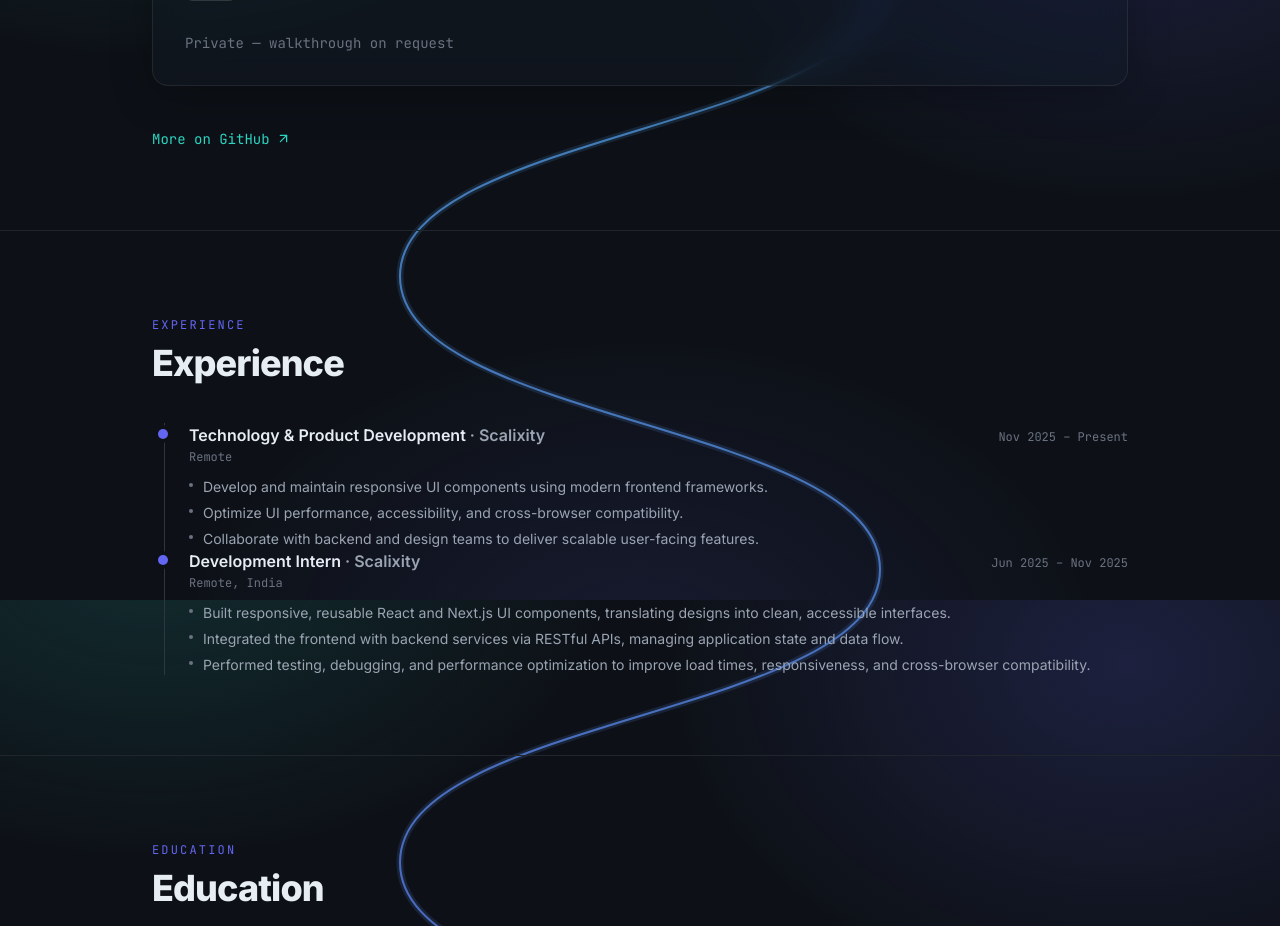
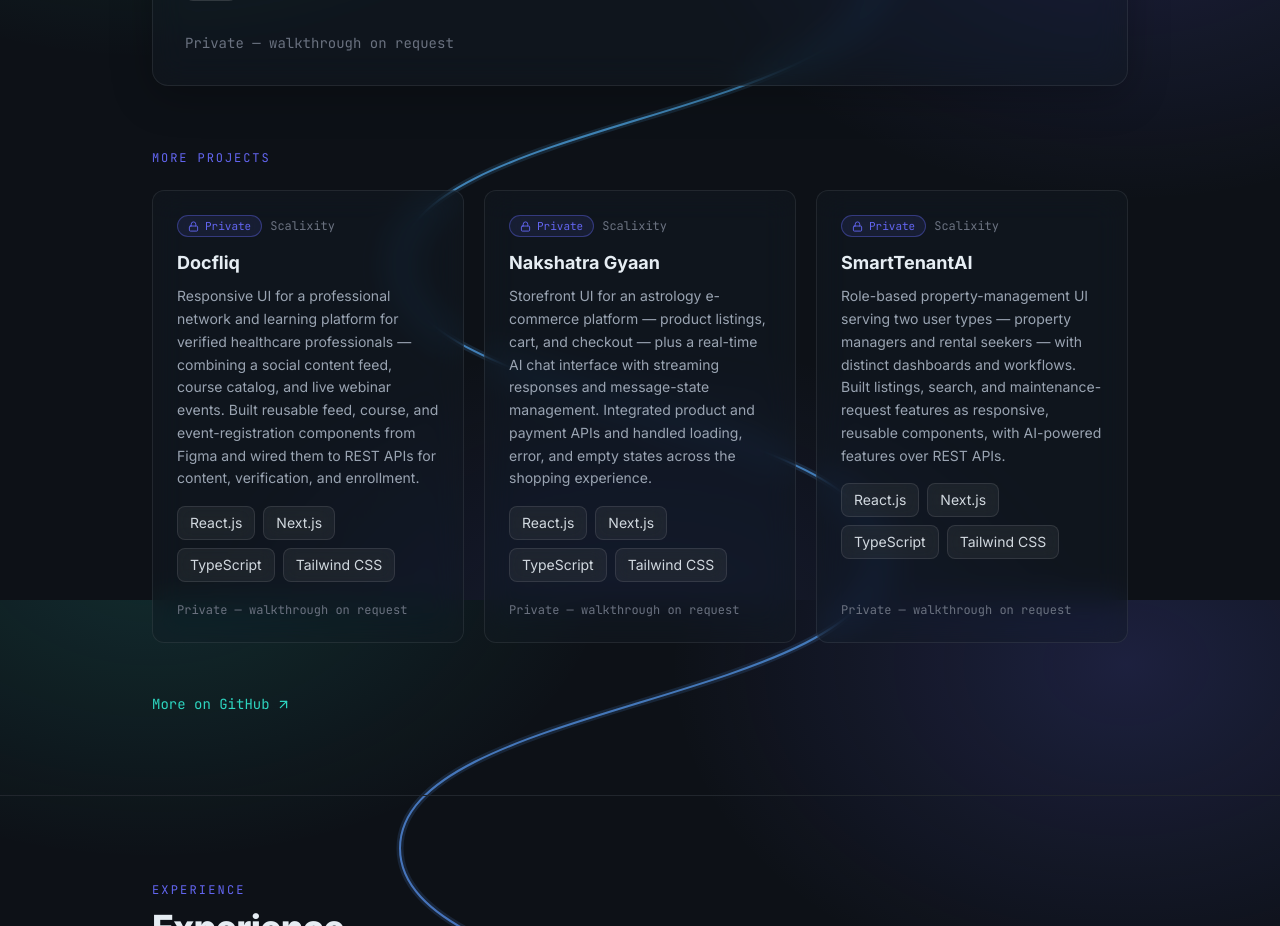
Before and after one commit to Nihalpuse/nihal-puse-portfolio, a Next.js app: page / in a window 1280 px wide. Shown: the part 2600-3526 px from the top of the page. Built offline with nearby package versions, Linux system fonts and the light colour scheme.

Commit message:
feat: add Scalixity company projects in a compact grid
Add Docfliq, Nakshatra Gyaan, SmartTenantAI (Scalixity, private) as a
'More projects' grid of compact glass cards below the two featured cards.
Add optional Project.company field shown on compact cards.

```diff
--- /dev/null
+++ b/src/components/CompactProjectCard.tsx
@@ -0,0 +1,54 @@
+import { ArrowUpRight, Code2, Lock } from "lucide-react";
+import type { Project } from "@/lib/types";
+import { Badge } from "@/components/ui/Badge";
+import { Chip } from "@/components/ui/Chip";
+
+export function CompactProjectCard({ project }: { project: Project }) {
+  return (
+    <article className="glass flex h-full flex-col rounded-xl p-6">
+      <div className="mb-3 flex items-center gap-2">
+        {project.status === "live" ? (
+          <Badge tone="accent">Live</Badge>
+        ) : (
+          <Badge tone="accent-2"><Lock size={11} /> Private</Badge>
+        )}
+        {project.company && <span className="font-mono text-xs text-subtle">{project.company}</span>}
+      </div>
+
+      <h3 className="text-lg font-bold">{project.title}</h3>
+      <p className="mt-2 text-sm leading-relaxed text-muted">{project.blurb}</p>
+
+      <div className="mt-4 flex flex-wrap gap-2">
+        {project.tech.map((t) => (
+          <Chip key={t}>{t}</Chip>
+        ))}
+      </div>
+
+      <div className="mt-auto flex flex-wrap items-center gap-4 pt-5 font-mono text-xs">
+        {project.links.live && (
+          <a
+            href={project.links.live}
+            target="_blank"
+            rel="noopener noreferrer"
+            className="inline-flex items-center gap-1 text-accent hover:underline"
+          >
+            Live demo <ArrowUpRight size={14} />
+          </a>
+        )}
+        {project.links.code && (
+          <a
+            href={project.links.code}
+            target="_blank"
+            rel="noopener noreferrer"
+            className="inline-flex items-center gap-1 text-muted hover:text-text"
+          >
+            <Code2 size={14} /> Code
+          </a>
+        )}
+        {!project.links.live && !project.links.code && project.links.note && (
+          <span className="text-subtle">{project.links.note}</span>
+        )}
+      </div>
+    </article>
+  );
+}
--- a/src/components/SelectedWork.tsx
+++ b/src/components/SelectedWork.tsx
@@ -1,17 +1,21 @@
 import { ArrowUpRight } from "lucide-react";
 import { projects, githubUrl } from "@/content/projects";
 import { ProjectCard } from "@/components/ProjectCard";
+import { CompactProjectCard } from "@/components/CompactProjectCard";
 import { SectionHeading } from "@/components/ui/SectionHeading";
 import { Reveal } from "@/components/ui/Reveal";
 
 export function SelectedWork() {
   const featured = projects.filter((p) => p.featured);
+  const more = projects.filter((p) => !p.featured);
+
   return (
     <section id="work" aria-labelledby="work-heading" className="border-t border-border">
       <div className="mx-auto max-w-5xl px-6 py-20">
         <Reveal>
           <SectionHeading id="work-heading" label="Selected work" title="Selected work" />
         </Reveal>
+
         <div className="space-y-8">
           {featured.map((project, i) => (
             <Reveal key={project.slug}>
@@ -19,7 +23,25 @@ export function SelectedWork() {
             </Reveal>
           ))}
         </div>
-        <div className="mt-10">
+
+        {more.length > 0 && (
+          <div className="mt-16">
+            <Reveal>
+              <h3 className="mb-6 font-mono text-xs uppercase tracking-[0.16em] text-accent-2">
+                More projects
+              </h3>
+            </Reveal>
+            <div className="grid gap-5 sm:grid-cols-2 lg:grid-cols-3">
+              {more.map((project, i) => (
+                <Reveal key={project.slug} delay={i * 0.05}>
+                  <CompactProjectCard project={project} />
+                </Reveal>
+              ))}
+            </div>
+          </div>
+        )}
+
+        <div className="mt-12">
           <a
             href={githubUrl}
             target="_blank"
--- a/src/content/projects.ts
+++ b/src/content/projects.ts
@@ -30,4 +30,37 @@ export const projects: Project[] = [
     // image: "/projects/procurement.png", // add a screenshot at this path, then uncomment
     featured: true,
   },
+  {
+    slug: "docfliq",
+    title: "Docfliq",
+    blurb:
+      "Responsive UI for a professional network and learning platform for verified healthcare professionals — combining a social content feed, course catalog, and live webinar events. Built reusable feed, course, and event-registration components from Figma and wired them to REST APIs for content, verification, and enrollment.",
+    tech: ["React.js", "Next.js", "TypeScript", "Tailwind CSS"],
+    links: { note: "Private — walkthrough on request" },
+    status: "private",
+    featured: false,
+    company: "Scalixity",
+  },
+  {
+    slug: "nakshatra-gyaan",
+    title: "Nakshatra Gyaan",
+    blurb:
+      "Storefront UI for an astrology e-commerce platform — product listings, cart, and checkout — plus a real-time AI chat interface with streaming responses and message-state management. Integrated product and payment APIs and handled loading, error, and empty states across the shopping experience.",
+    tech: ["React.js", "Next.js", "TypeScript", "Tailwind CSS"],
+    links: { note: "Private — walkthrough on request" },
+    status: "private",
+    featured: false,
+    company: "Scalixity",
+  },
+  {
+    slug: "smarttenant-ai",
+    title: "SmartTenantAI",
+    blurb:
+      "Role-based property-management UI serving two user types — property managers and rental seekers — with distinct dashboards and workflows. Built listings, search, and maintenance-request features as responsive, reusable components, with AI-powered features over REST APIs.",
+    tech: ["React.js", "Next.js", "TypeScript", "Tailwind CSS"],
+    links: { note: "Private — walkthrough on request" },
+    status: "private",
+    featured: false,
+    company: "Scalixity",
+  },
 ];
--- a/src/lib/types.ts
+++ b/src/lib/types.ts
@@ -15,6 +15,7 @@ export interface Project {
   status: ProjectStatus;
   image?: string;
   featured: boolean;
+  company?: string;
 }
 
 export interface ExperienceItem {
```
